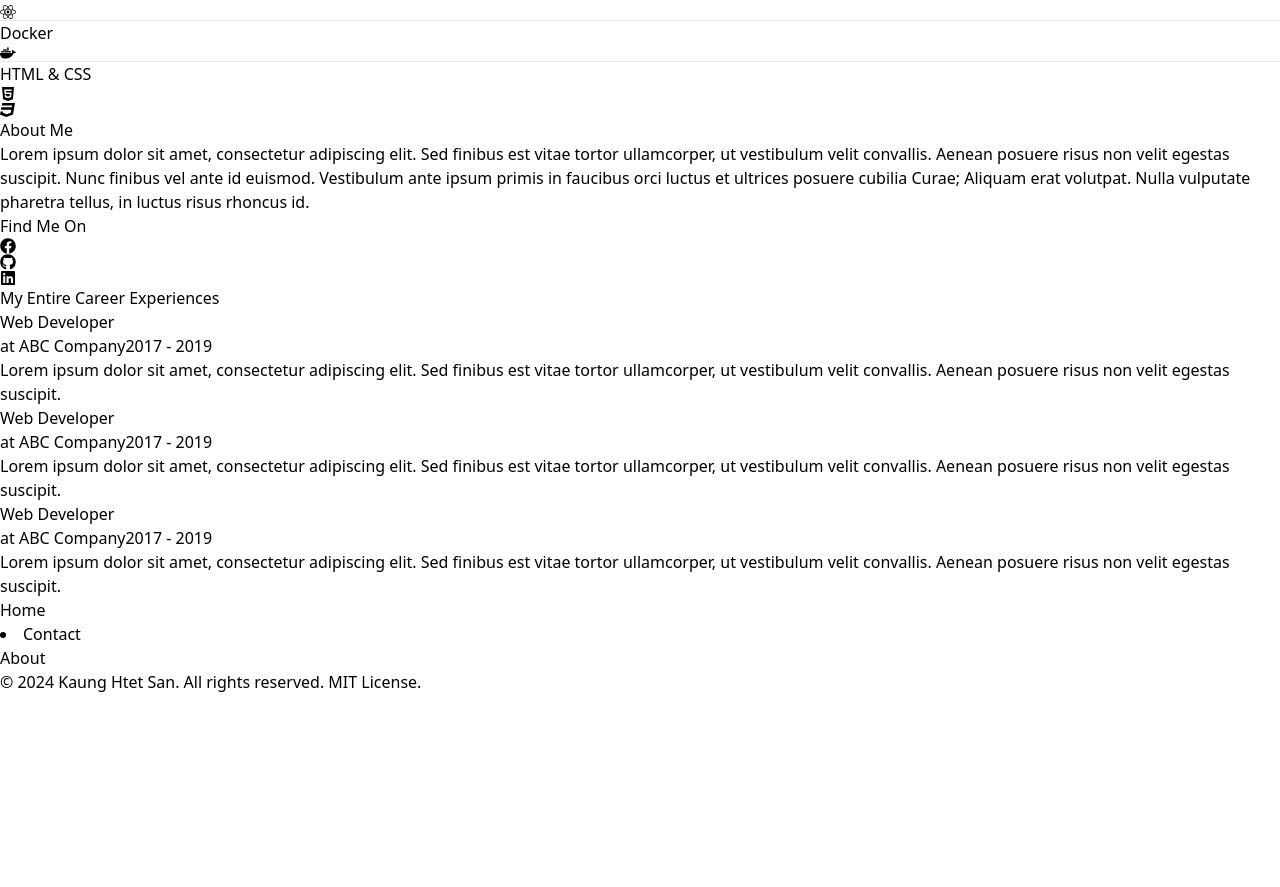
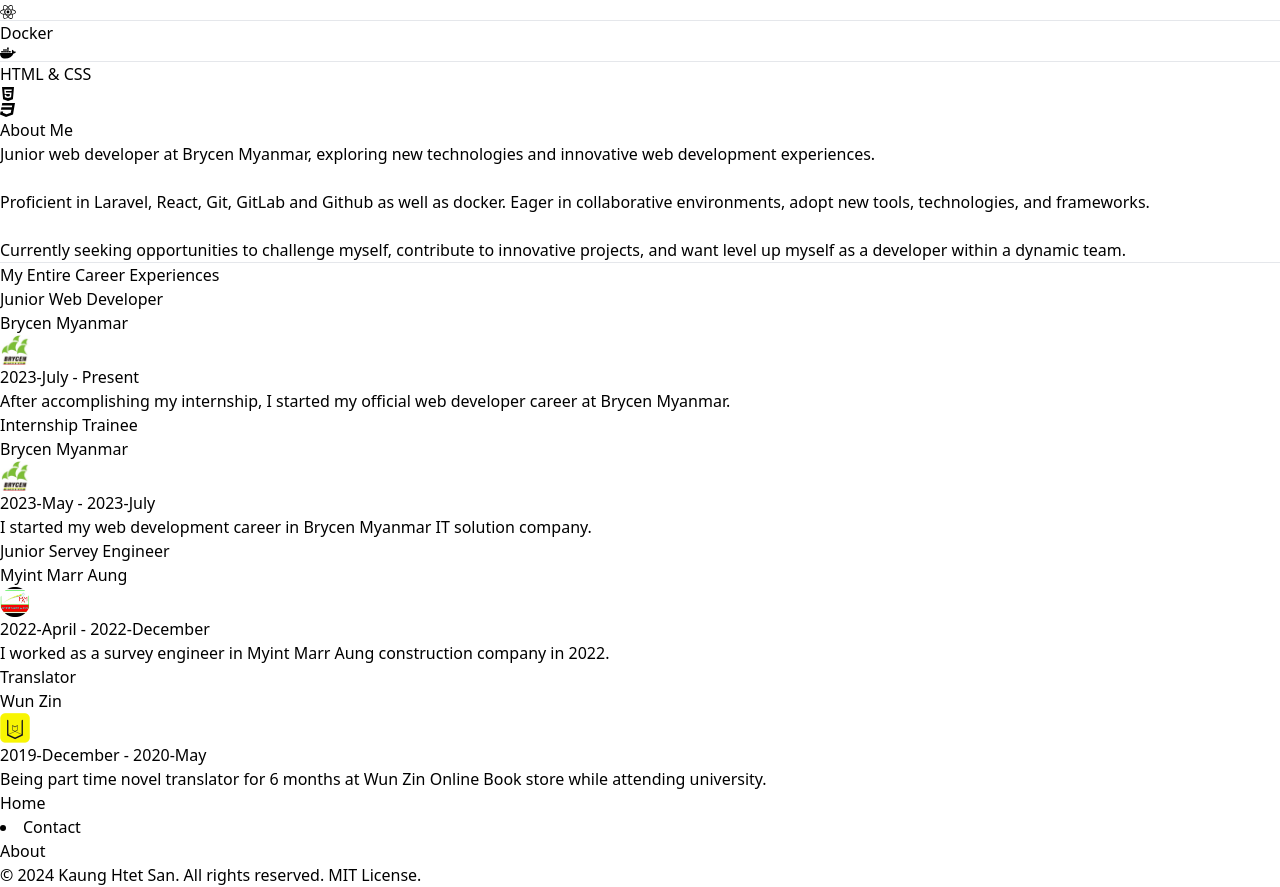
Before and after one commit to Sam2600/Portfolio, a React (Vite) app: page /about-me in a window 1280 px wide. Shown: the part 2304-3191 px from the top of the page. Before the commit the page ends 2998 px from the top, so only its background shows below. Built offline with nearby package versions, Linux system fonts and the light colour scheme.

Commit message:
fix about me

```diff
--- a/src/components/ContactComponent.jsx
+++ b/src/components/ContactComponent.jsx
@@ -35,7 +35,7 @@
             </a>
             <hr />
             <a
-              href="https://www.google.com/search?client=firefox-b-d&q=facebook"
+              href="https://www.facebook.com/kghtetsan2600"
               target="_blank"
               rel="noreferrer"
               className="flex items-center gap-3 justify-start hover:text-blue-600 cursor-pointer"
@@ -55,7 +55,7 @@
             </a>
             <hr />
             <a
-              href="https://github.com/Sam2600"
+              href="https://www.linkedin.com/in/kaung-htet-san-07034b218/"
               target="_blank"
               rel="noreferrer"
               className="flex items-center gap-3 justify-start hover:text-blue-600 cursor-pointer"
--- a/src/pages/AboutMe.jsx
+++ b/src/pages/AboutMe.jsx
@@ -2,6 +2,9 @@
 import { motion, AnimatePresence } from "framer-motion";
 import sam from "../assets/samprofile.jpg";
 import resume from "../assets/KaungHtetSan-Resume.pdf";
+import bcmm from "../assets/bcmm.jpg";
+import survey from "../assets/Survey-modified.png";
+import wunzin from "../assets/wunzin.png";
 import {
   FaLaravel,
   FaReact,
@@ -10,9 +13,6 @@
   FaDocker,
   FaHtml5,
   FaCss3,
-  FaFacebook,
-  FaGithub,
-  FaLinkedin,
 } from "react-icons/fa";
 
 export const AboutMe = () => {
@@ -56,13 +56,13 @@
                             xmlns="http://www.w3.org/2000/svg"
                             fill="none"
                             viewBox="0 0 24 24"
-                            stroke-width="1.5"
+                            strokeWidth="1.5"
                             stroke="currentColor"
-                            class="w-5 h-5"
+                            className="w-5 h-5"
                           >
                             <path
-                              stroke-linecap="round"
-                              stroke-linejoin="round"
+                              strokeLinecap="round"
+                              strokeLinejoin="round"
                               d="M3 16.5v2.25A2.25 2.25 0 0 0 5.25 21h13.5A2.25 2.25 0 0 0 21 18.75V16.5M16.5 12 12 16.5m0 0L7.5 12m4.5 4.5V3"
                             />
                           </svg>
@@ -109,100 +109,106 @@
               </div>
               <div className="col-span-4 sm:col-span-9">
                 <div className="bg-white shadow rounded-lg p-6">
-                  <h2 className="text-xl font-bold mb-4">About Me</h2>
-                  <p className="text-gray-700">
-                    Lorem ipsum dolor sit amet, consectetur adipiscing elit. Sed
-                    finibus est vitae tortor ullamcorper, ut vestibulum velit
-                    convallis. Aenean posuere risus non velit egestas suscipit.
-                    Nunc finibus vel ante id euismod. Vestibulum ante ipsum
-                    primis in faucibus orci luctus et ultrices posuere cubilia
-                    Curae; Aliquam erat volutpat. Nulla vulputate pharetra
-                    tellus, in luctus risus rhoncus id.
-                  </p>
-
-                  <h3 className="font-semibold text-center my-8 mb-3">
-                    Find Me On
-                  </h3>
-
-                  <div class="py-3 flex items-center text-xs text-black uppercase before:flex-[1_1_0%] before:border-t before:border-black before:me-6 after:flex-[1_1_0%] after:border-t after:border-black after:ms-6 dark:text-gray-500 dark:before:border-gray-600 dark:after:border-gray-600">
-                    <div className="flex justify-center gap-10">
-                      <a
-                        href="https://www.google.com/search?client=firefox-b-d&q=facebook"
-                        target="_blank"
-                        rel="noreferrer"
-                      >
-                        <FaFacebook className="text-3xl transition-all duration-200 hover:text-blue-600 cursor-pointer" />
-                      </a>
-                      <a
-                        href="https://github.com/Sam2600"
-                        target="_blank"
-                        rel="noreferrer"
-                      >
-                        <FaGithub className="text-3xl transition duration-200 hover:text-blue-600 cursor-pointer" />
-                      </a>
-                      <FaLinkedin className="text-3xl transition duration-200 hover:text-blue-600 cursor-pointer" />
-                    </div>
+                  <div>
+                    <h2 className="text-xl font-bold mb-4">About Me</h2>
+                    <p className="text-gray-700 text-md">
+                      Junior web developer at Brycen Myanmar, exploring new
+                      technologies and innovative web development experiences.
+                      <br />
+                      <br />
+                      Proficient in Laravel, React, Git, GitLab and Github as
+                      well as docker. Eager in collaborative environments, adopt
+                      new tools, technologies, and frameworks.
+                      <br />
+                      <br />
+                      Currently seeking opportunities to challenge myself,
+                      contribute to innovative projects, and want level up
+                      myself as a developer within a dynamic team.
+                    </p>
                   </div>
 
-                  <h1 class=" text-center pb-3 my-10 text-3xl font-semibold text-gray-900 ">
-                    My Entire Career Experiences
-                  </h1>
-                  <div className="my-5 space-y-5 rounded">
-                    <article class="p-4 space-y-5 transition bg-white border border-gray-100 rounded-lg shadow-sm hover:shadow-lg sm:p-6">
+                  <hr className="font-bold mt-10 uppercase" />
+
+                  <div className="my-10 space-y-5 rounded">
+                    <h1 className="text-2xl font-semibold text-gray-900 ">
+                      My Entire Career Experiences
+                    </h1>
+                    <article className="p-4 space-y-5 transition bg-white border border-gray-400 rounded-lg shadow-sm hover:shadow-lg sm:p-6">
                       <div className="flex justify-between flex-wrap gap-2 w-full">
                         <span className="text-gray-700 font-bold">
-                          Web Developer
+                          Junior Web Developer
                         </span>
                         <p>
-                          <span className="text-gray-700 mr-2">
-                            at ABC Company
+                          <span className="text-gray-700 font-semibold mr-2 flex items-center gap-2">
+                            Brycen Myanmar{" "}
+                            <img src={bcmm} width={30} height={30} alt="" />
                           </span>
-                          <span className="text-gray-700">2017 - 2019</span>
                         </p>
                       </div>
+                      <span className="text-gray-700">2023-July - Present</span>
                       <p className="mt-2">
-                        Lorem ipsum dolor sit amet, consectetur adipiscing elit.
-                        Sed finibus est vitae tortor ullamcorper, ut vestibulum
-                        velit convallis. Aenean posuere risus non velit egestas
-                        suscipit.
+                        After accomplishing my internship, I started my official{" "}
+                        web developer career at Brycen Myanmar.
                       </p>
                     </article>
-                    <article class="p-4 space-y-5 transition bg-white border border-gray-100 rounded-lg shadow-sm hover:shadow-lg sm:p-6">
+                    <article className="p-4 space-y-5 transition bg-white border border-gray-400 rounded-lg shadow-sm hover:shadow-lg sm:p-6">
                       <div className="flex justify-between flex-wrap gap-2 w-full">
                         <span className="text-gray-700 font-bold">
-                          Web Developer
+                          Internship Trainee
                         </span>
                         <p>
-                          <span className="text-gray-700 mr-2">
-                            at ABC Company
+                          <span className="text-gray-700 font-semibold mr-2 flex items-center gap-2">
+                            Brycen Myanmar{" "}
+                            <img src={bcmm} width={30} height={30} alt="" />
                           </span>
-                          <span className="text-gray-700">2017 - 2019</span>
                         </p>
                       </div>
+                      <span className="text-gray-700">
+                        2023-May - 2023-July
+                      </span>
                       <p className="mt-2">
-                        Lorem ipsum dolor sit amet, consectetur adipiscing elit.
-                        Sed finibus est vitae tortor ullamcorper, ut vestibulum
-                        velit convallis. Aenean posuere risus non velit egestas
-                        suscipit.
+                        I started my web development career in Brycen Myanmar IT
+                        solution company.
                       </p>
                     </article>
-                    <article class="p-4 space-y-5 transition bg-white border border-gray-100 rounded-lg shadow-sm hover:shadow-lg sm:p-6">
+                    <article className="p-4 space-y-5 transition bg-white border border-gray-400 rounded-lg shadow-sm hover:shadow-lg sm:p-6">
                       <div className="flex justify-between flex-wrap gap-2 w-full">
                         <span className="text-gray-700 font-bold">
-                          Web Developer
+                          Junior Servey Engineer
                         </span>
                         <p>
-                          <span className="text-gray-700 mr-2">
-                            at ABC Company
+                          <span className="text-gray-700 font-semibold mr-2 flex items-center gap-2">
+                            Myint Marr Aung
+                            <img src={survey} width={30} height={30} alt="" />
                           </span>
-                          <span className="text-gray-700">2017 - 2019</span>
                         </p>
                       </div>
+                      <span className="text-gray-700">
+                        2022-April - 2022-December
+                      </span>
                       <p className="mt-2">
-                        Lorem ipsum dolor sit amet, consectetur adipiscing elit.
-                        Sed finibus est vitae tortor ullamcorper, ut vestibulum
-                        velit convallis. Aenean posuere risus non velit egestas
-                        suscipit.
+                        I worked as a survey engineer in Myint Marr Aung
+                        construction company in 2022.
+                      </p>
+                    </article>
+                    <article className="p-4 space-y-5 transition bg-white border border-gray-400 rounded-lg shadow-sm hover:shadow-lg sm:p-6">
+                      <div className="flex justify-between flex-wrap gap-2 w-full">
+                        <span className="text-gray-700 font-bold">
+                          Translator
+                        </span>
+                        <p>
+                          <span className="text-gray-700 font-semibold mr-2 flex items-center gap-2">
+                            Wun Zin
+                            <img src={wunzin} width={30} height={30} alt="" />
+                          </span>
+                        </p>
+                      </div>
+                      <span className="text-gray-700">
+                        2019-December - 2020-May
+                      </span>
+                      <p className="mt-2">
+                        Being part time novel translator for 6 months at Wun Zin
+                        Online Book store while attending university.
                       </p>
                     </article>
                   </div>
```
Also changed, not shown: src/components/IntroBio.jsx (+9 -3 lines), src/components/Projects.jsx (+30 -28 lines), src/components/WorkExperience.jsx (+22 -18 lines), src/assets/Survey-modified.png (added), src/assets/wunzin.png (added).
